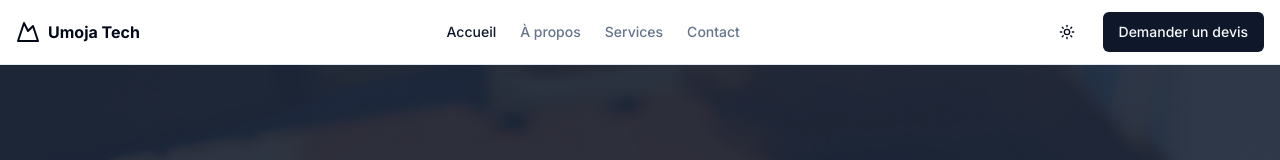
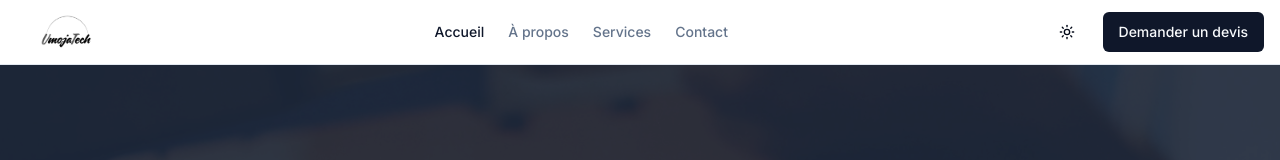
Before and after one commit to toussaintMushamuka/umoja-tech, a Next.js app: page / in a window 1280 px wide. Shown: the top 160 px of the page. Built offline with nearby package versions, Linux system fonts and the light colour scheme.

Commit message:
modification du menu

```diff
--- a/components/site-header.tsx
+++ b/components/site-header.tsx
@@ -8,6 +8,7 @@ import { Sheet, SheetContent, SheetTrigger } from "@/components/ui/sheet"
 import { cn } from "@/lib/utils"
 import { useTheme } from "next-themes"
 import { useEffect, useState } from "react"
+import Image from "next/image"
 
 export default function SiteHeader() {
   const pathname = usePathname()
@@ -73,9 +74,8 @@ export default function SiteHeader() {
               </nav>
             </SheetContent>
           </Sheet>
-          <Link href="/" className="flex items-center gap-2">
-            <Mountain className="h-6 w-6" />
-            <span className="hidden font-bold sm:inline-block">Umoja Tech</span>
+          <Link href="/" className="flex items-center">
+            <Image src="/img/logo.png" width={100} height={100} alt="Umoja Tech" />
           </Link>
         </div>
         <nav className="hidden md:flex gap-6">
```
Also changed, not shown: public/img/logo.png (added), 1 other file (tests, documents, lock files or other folders).
